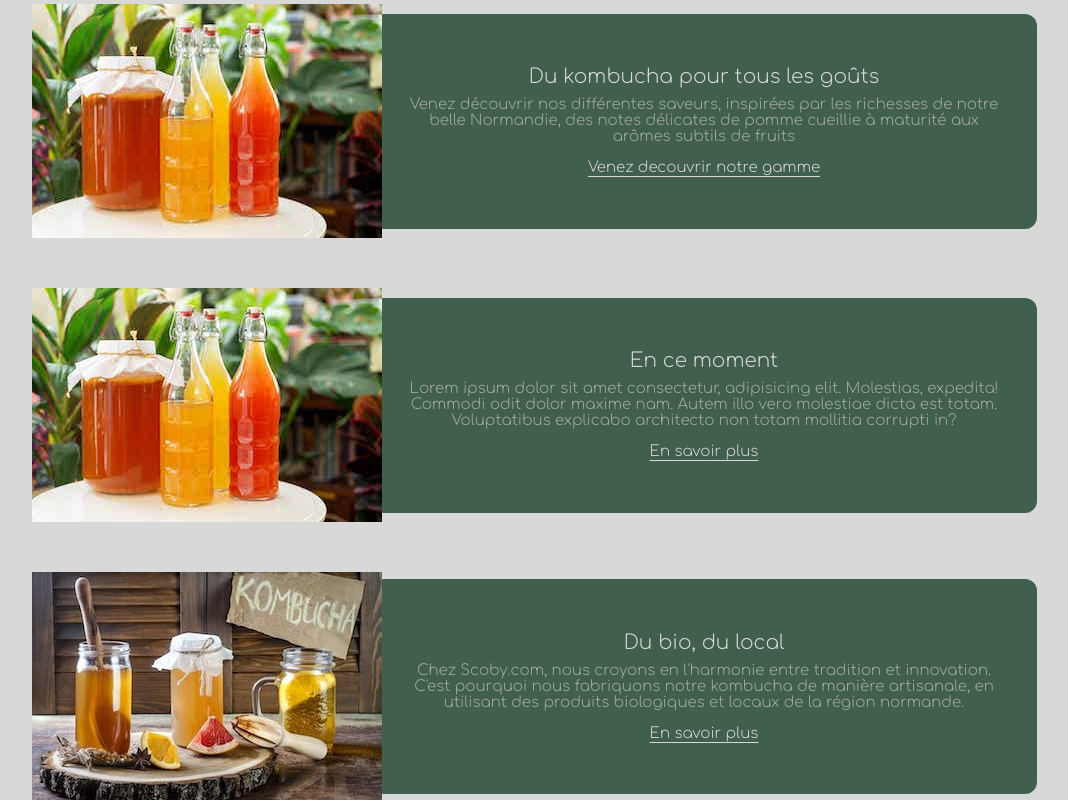
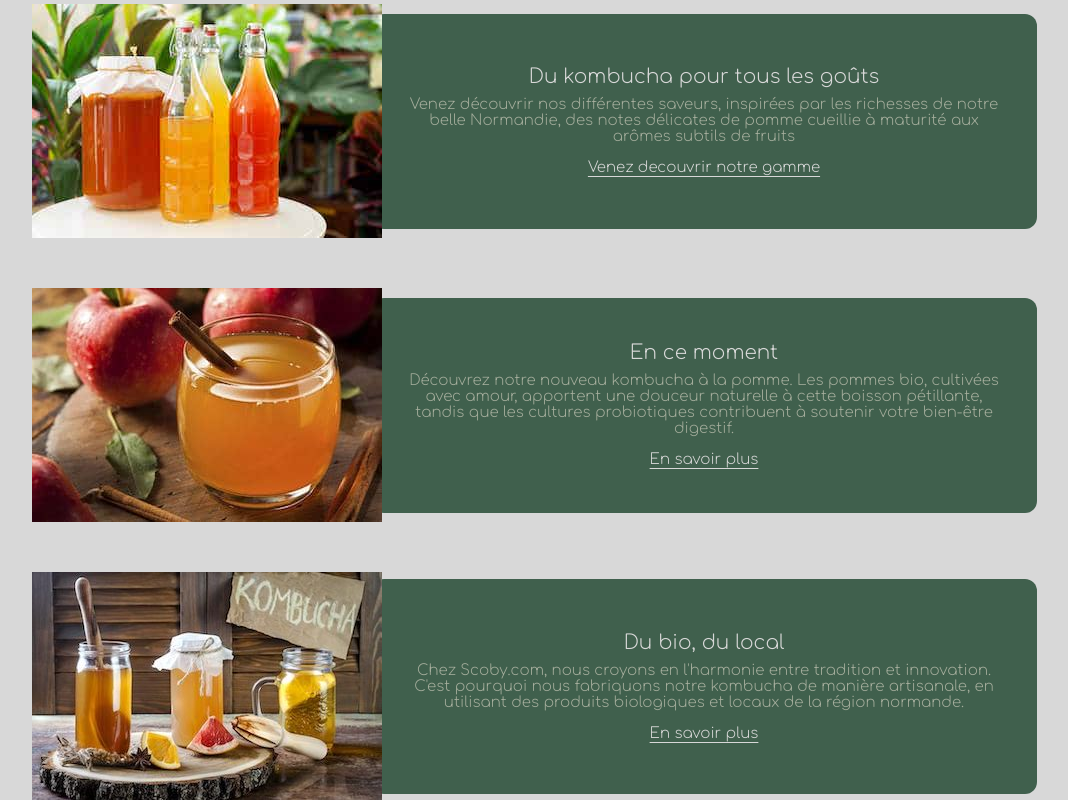
Before and after one commit to GildasTessier/Scoby.com, a PHP site: page / in a window 1280 px wide; the page is wider, and only the part inside the window is pictured. Shown: the part 155-955 px from the top of that part, without its empty margins (106-1174 px from the left). Run offline with PHP 8.4, Linux system fonts and the light colour scheme.

Commit message:
change img and text articl home page On this moment

```diff
--- a/asset/css/style.a-propos.css
+++ b/asset/css/style.a-propos.css
@@ -82,7 +82,6 @@ textarea {
     flex-direction: column;
     justify-content: space-around;
     padding: 10px;
-    /* height: 300px; */
 }
 
 @media (min-width:650px){
--- a/index.html
+++ b/index.html
@@ -70,12 +70,12 @@
           </div>
         </article>
         <article class="bloc-home-page bloc-2">
-          <img class="img-bloc-home-page img-mobile" src="./asset/img/img-home-page/img-mobile/img-Touslesgouts.jpeg">
-          <img class="img-bloc-home-page img-tablet" src="./asset/img/img-home-page/img-tablet/img-Touslesgouts.jpeg">
-          <img class="img-bloc-home-page img-desktop" src="./asset/img/img-home-page/img-desktop/img-Touslesgouts.jpeg">
+          <img class="img-bloc-home-page img-mobile" src="./asset/img/img-home-page/img-mobile/img-new.jpeg">
+          <img class="img-bloc-home-page img-tablet" src="./asset/img/img-home-page/img-tablet/img-new.jpeg">
+          <img class="img-bloc-home-page img-desktop" src="./asset/img/img-home-page/img-desktop/img-new.jpeg">
           <div class="goup-text-home-page bg-green-dark text-green-light btn-hover">
             <h2 class="text-gray">En ce moment</h2>
-            <p class="text-for-desktop">Lorem ipsum dolor sit amet consectetur, adipisicing elit. Molestias, expedita! Commodi odit dolor maxime nam. Autem illo vero molestiae dicta est totam. Voluptatibus explicabo architecto non totam mollitia corrupti in? </p>
+            <p class="text-for-desktop"> Découvrez notre nouveau kombucha à la pomme. Les pommes bio, cultivées avec amour, apportent une douceur naturelle à cette boisson pétillante, tandis que les cultures probiotiques contribuent à soutenir votre bien-être digestif.</p>
             <a class="text-gray cta" href="./boutique.html">En savoir plus</a>
           </div>
         </article>
```
Also changed, not shown: asset/img/img-home-page/img-desktop/img-new.jpeg (added), asset/img/img-home-page/img-mobile/img-new.jpeg (added), asset/img/img-home-page/img-tablet/img-new.jpeg (added).
